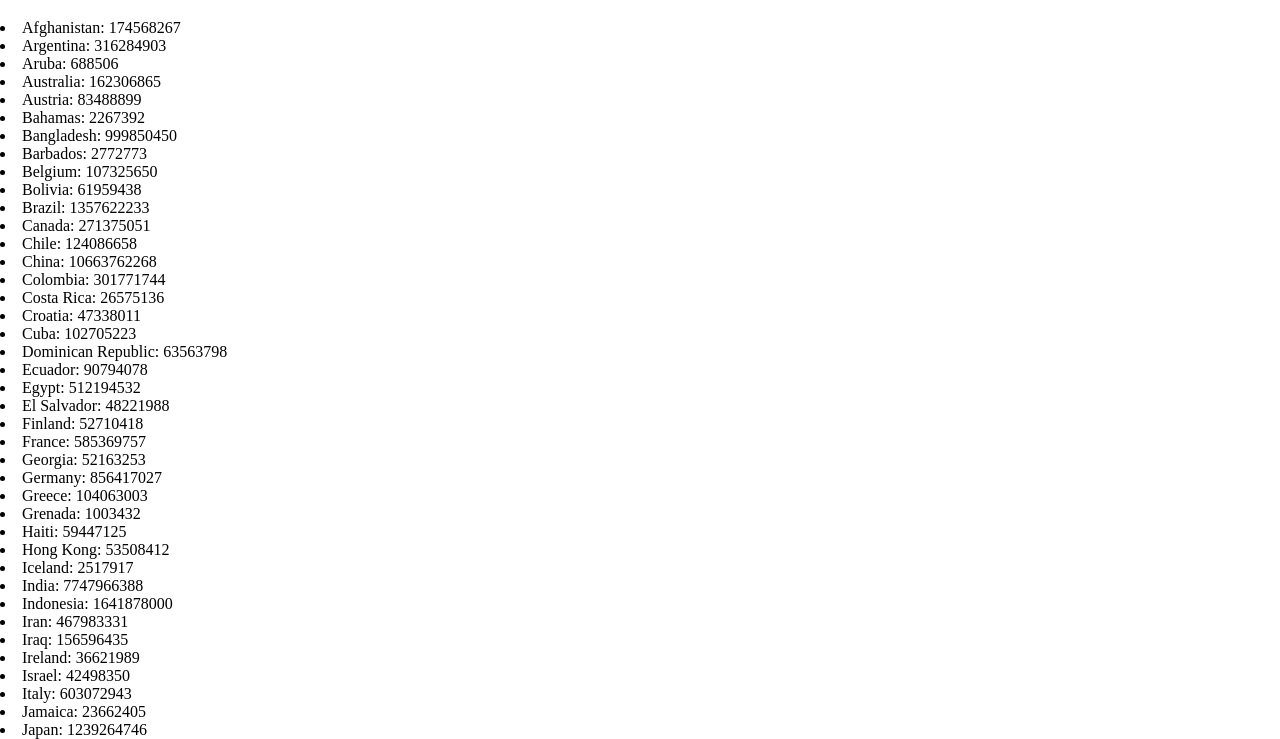
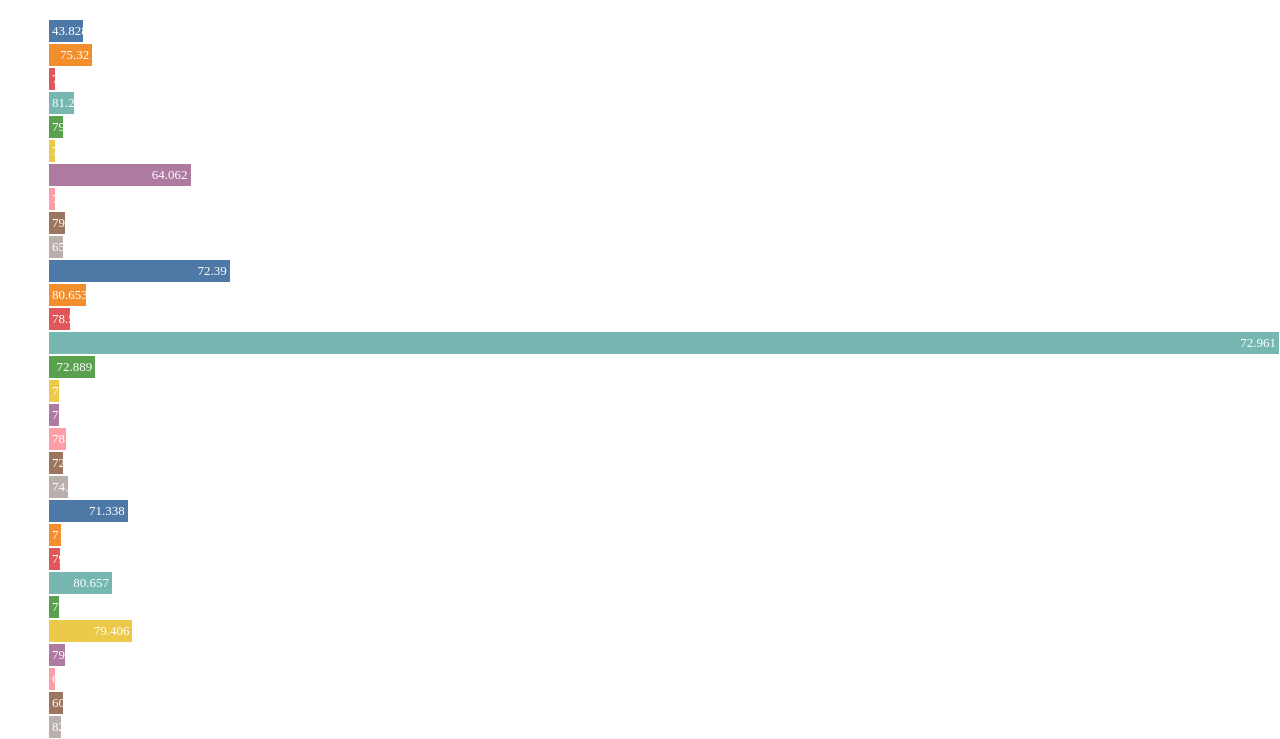
Before and after one commit to danlin604/d3-gapminder, a Gatsby site: page / in a window 1280 px wide. Shown: the part 61-800 px from the top of the page. Built offline with nearby package versions, Linux system fonts and the light colour scheme; Gatsby itself is replaced by a stand-in of ours.

Commit message:
End of HTML eample
Signed-off-by: Dan <danlin604@gmail.com>

```diff
--- a/src/components/test.js
+++ b/src/components/test.js
@@ -22,42 +22,48 @@ const Test = () => {
   const d3Container = useRef(null)
 
   useEffect(() => {
+    // const popByCountry = d3
+    //   .nest()
+    //   .key(d => d.country)
+    //   .rollup(countryPops => {
+    //     return d3.sum(countryPops, countryPop => countryPop.pop)
+    //   })
+    //   .entries(data.allGapminderJson.nodes)
+    //   .map(function(d){
+    //       return { country: d.key, pop: d.value };
+    //   });
 
-    const popByCountry = d3
-      .nest()
-      .key(d => d.country)
-      .rollup(countryPops => {
-        return d3.sum(countryPops, countryPop => countryPop.pop)
-      })
-      .entries(data.allGapminderJson.nodes)
-      .map(function(d){
-          return { country: d.key, pop: d.value };
-      });
+    const popByCountry2005 = data.allGapminderJson.nodes.filter(country => country.year === 2005)
 
-    d3.selectAll('li')
-    .data(popByCountry)
-    .join('li')
-      .text(d => `${d.country}: ${d.pop}`)
-    // return () => {
-    //   cleanup
-    // };
-  }, [data.allGapminderJson.nodes])
+    const ol = d3.select(d3Container.current)
+
+    const x = d3.scaleLinear()
+      .domain([0, d3.max(popByCountry2005, country => country.pop)])
+      .range([0, 100])
+
+    const color = d3.scaleOrdinal(d3.schemeTableau10)
+      .domain(popByCountry2005.map(country => country.id))
+
+    ol
+      .selectAll('div')
+      .data(popByCountry2005)
+      .join('div')
+        .style('background', country => color(country.id))
+        .style('border', '1px solid white')
+        .style('font-size', 'small')
+        .style('color', 'white')
+        .style('text-align', 'right')
+        .style('padding', '3px')
+        .style('width', country => `${x(country.pop)}%`)
+        .text(country => country.life_expect)
+
+  }, [data.allGapminderJson.nodes, d3Container.current])
 
 
   return (
     <>
       <h1>Hello</h1>
-      {/* <pre>{JSON.stringify(data, null, 4)}</pre> */}
       <ol ref={ d3Container }>
-        {/* {
-          data.allGapminderJson.nodes.map(node => {
-            return (
-              <li
-                key={ node.id }>
-              </li>
-            )
-          })
-        } */}
       </ol>
     </>
   )
```
